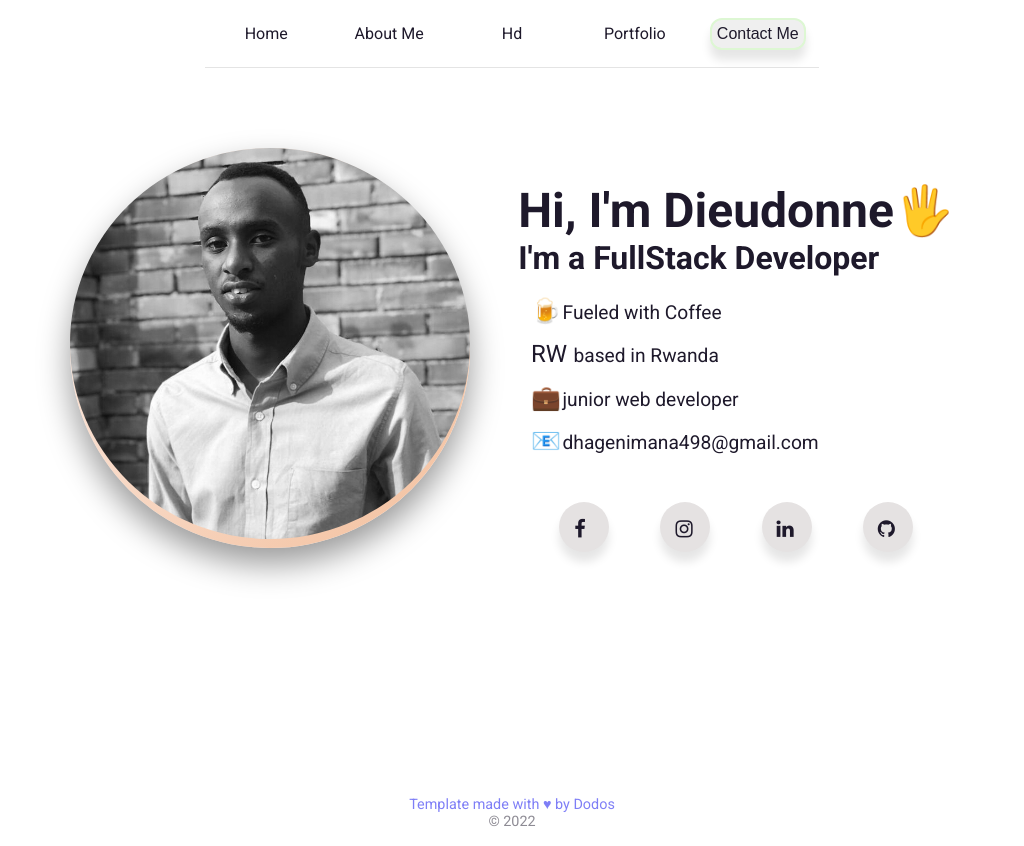
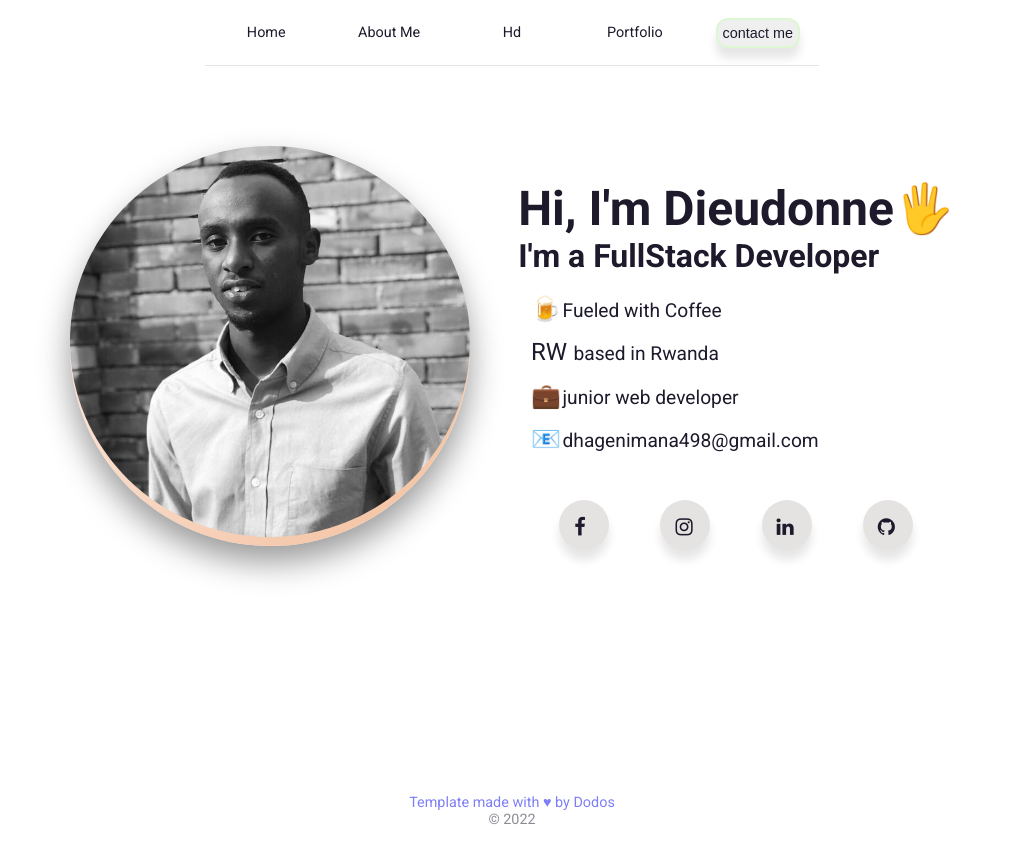
Before and after one commit to Dieudonnee/portfolio, a React (Create React App) app: page / in a window 1024 px wide. Built offline with nearby package versions, Linux system fonts and the light colour scheme.

Commit message:
Update Navbar.module.scss

```diff
--- a/src/components/Navbar.module.scss
+++ b/src/components/Navbar.module.scss
@@ -7,13 +7,14 @@
     justify-items: center;
     align-items: center;
     border-bottom: 1px solid #e4e4e4;
-    text-transform: capitalize;
+    text-transform: lowercase;
     margin: 0 auto;
-    font-size: 1rem;
+    font-size: 0.9rem;
 
 
     @media only screen and (min-width:940px){
         max-width: 60%;
+        text-transform: capitalize;
     }
     img {
         height: 60px;
@@ -68,8 +69,8 @@
   }
   @media only screen and (max-width:1202px){
       padding: 3px 10px;
-      text-transform: capitalize;
-      font-size: 1rem;
+      text-transform: lowercase;
+      font-size: 0.9rem;
       padding: 5px;
 
   }
```
